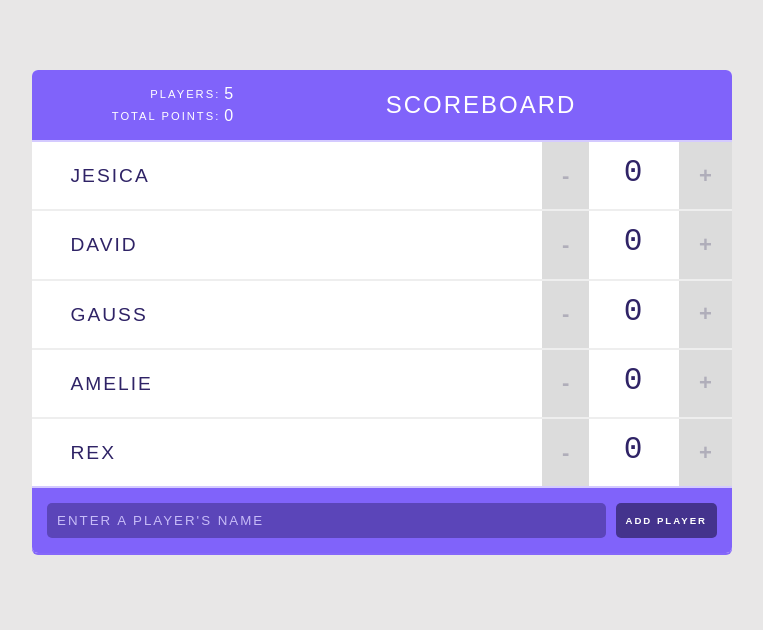
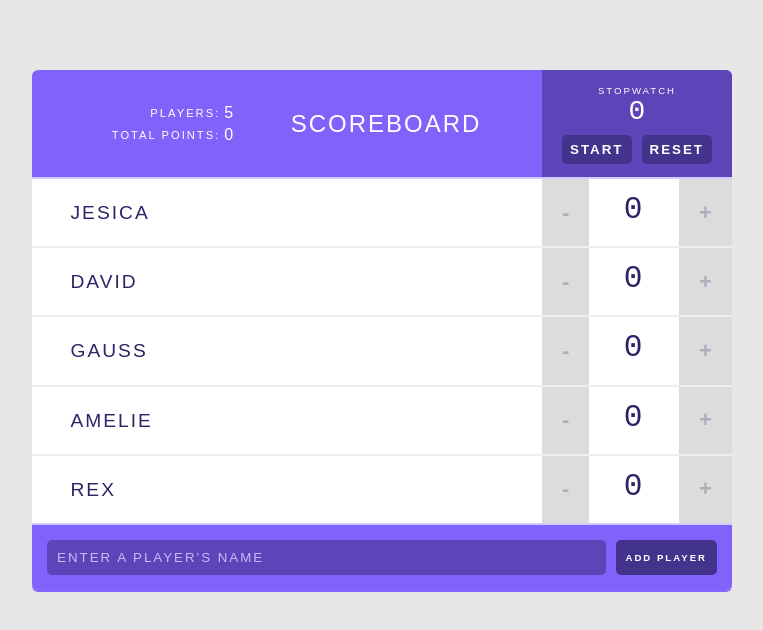
Before and after one commit to Smukat/scoreboard-react, a React (Create React App) app: page / in a window 1280 px wide. Shown: the top 630 px of the page, without its empty margins (258-1021 px from the left). Built offline with nearby package versions, Linux system fonts and the light colour scheme.

Commit message:
Stopwatch Component
Created the stopwatch component, added to the header

```diff
--- a/src/components/Header.js
+++ b/src/components/Header.js
@@ -1,11 +1,13 @@
 import React, { Component } from 'react';
 import Stats from './Stats';
+import Stopwatch from './Stopwatch';
 
 const Header = (props)  => {
     return (
       <header>
       <Stats players={props.players} />
         <h1>{props.title}</h1>
+        <Stopwatch />
       </header>
     );
   }
--- /dev/null
+++ b/src/components/Stopwatch.js
@@ -0,0 +1,58 @@
+import React, { Component} from 'react';
+
+class Stopwatch extends Component {
+    state = {
+        isRunning: false,
+        elapsedTime: 0,
+        previousTime: 0,
+    };
+
+    componentDidMount() {
+        this.intervalID = setInterval(() => this.tick(), 100);
+    }
+    componentWillUnmount() {
+        clearInterval(this.intervalID);
+    }
+
+    handleStopwatch = () => {
+        this.setState(prevState => ({
+            isRunning: !prevState.isRunning,
+        }));
+        if (!this.state.isRunning) {
+            this.setState({
+                previousTime: Date.now()
+            });
+        }
+    }
+    tick = () => {
+        if (this.state.isRunning) {
+            const now = Date.now();
+            this.setState(prevState => ({
+                previousTime: now,
+                elapsedTime: prevState.elapsedTime + (now - this.state.previousTime),
+            }));
+        }
+    }
+    resetTime = () => {
+        this.setState(prevState => ({
+            elapsedTime: 0,
+            previousTime: 0,
+            isRunning: false,
+        }));
+    }
+    render() {
+        const seconds = Math.floor(this.state.elapsedTime / 1000);
+        return (
+            <div className="stopwatch">
+                <h2>Stopwatch</h2>
+                <span className="stopwatch-time">{seconds}</span>
+                <button onClick={this.handleStopwatch}>
+                {this.state.isRunning ? "Stop" : "Start"}
+                </button>
+                <button onClick={this.resetTime}>Reset</button>
+            </div>
+        );
+    }
+}
+
+export default Stopwatch;
```
